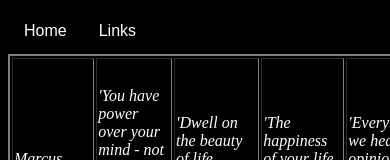
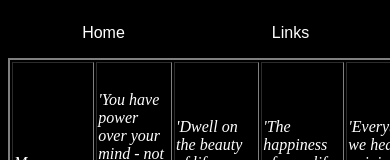
Before and after one commit to perile/stoicWebSite, a plain HTML site: page listOfAllQuotes.html in a window 390 px wide. Shown: the top 160 px of the page. Drawn offline with nearby package versions, Linux system fonts and the light colour scheme.

Commit message:
Add files via upload

```diff
--- a/aboutMe.css
+++ b/aboutMe.css
@@ -80,3 +80,33 @@ h3, a, .navbar{
 a{
   color: white;
 }
+
+@media(max-width: 640px){
+
+  /*RELATIVE TO NAVBAR*/
+  .navbar{
+    display: grid;
+    grid-template-columns: 1fr 1fr;
+    grid-template-rows: 1fr;
+    width: 100%;
+    height: 12.5%;
+    border: solid black 2px;
+  }
+
+  .dropdown .dropbtn {
+    font-size: 16px;
+    border: none;
+    outline: none;
+    color: white;
+    padding: 14px 16px;
+    background-color: inherit;
+    font-family: inherit;
+    margin: 0;
+    width: 100%;
+  }
+  /*RELATIVE TO NAVBAR*/
+
+  h1{
+    text-align: center;
+  }
+}
--- a/listOfAllQuotes.css
+++ b/listOfAllQuotes.css
@@ -71,3 +71,35 @@ td, th, tr{
 td{
   font-style: italic;
 }
+
+.tabelAuthQuo{
+  width: 100%;
+  height: 80%;
+}
+
+@media(max-width: 640px){
+
+  /*RELATIVE TO NAVBAR*/
+  .navbar{
+    display: grid;
+    grid-template-columns: 1fr 1fr;
+    grid-template-rows: 1fr;
+    width: 100%;
+    height: 12.5%;
+    border: solid black 2px;
+  }
+
+  .dropdown .dropbtn {
+    font-size: 16px;
+    border: none;
+    outline: none;
+    color: white;
+    padding: 14px 16px;
+    background-color: inherit;
+    font-family: inherit;
+    margin: 0;
+    width: 100%;
+  }
+  /*RELATIVE TO NAVBAR*/
+
+}
--- a/listOfAllQuotes.html
+++ b/listOfAllQuotes.html
@@ -23,8 +23,10 @@
     </div>
   </div>
 
-  <!--Quotes will appear on this page through javascript-->
 
+  <div class="tabelAuthQuo">
+    <!--Quotes will appear on this div through javascript, the results have been a bit janky, but in the future, I'll solve it, it's the only page that isn't optimized for smartphone screens-->
+  </div>
   <!--Javascript links-->
   <script src="https://ajax.googleapis.com/ajax/libs/jquery/3.7.0/jquery.min.js"></script>
   <script src="listOfAllQuotes.js"></script>
--- a/listOfAllQuotes.js
+++ b/listOfAllQuotes.js
@@ -25,7 +25,7 @@ $(document).ready(function () {
         tabela.append(linha);
     }
 
-    $("body").append(tabela)
+    $(".tabelAuthQuo").append(tabela)
 
 
 });
--- a/listOfAuthors.css
+++ b/listOfAuthors.css
@@ -98,3 +98,29 @@ tr:nth-child(even) {
   .dropdown:hover .dropdown-content {
     display: block;
   }
+
+  @media(max-width: 640px){
+
+    /*RELATIVE TO NAVBAR*/
+    .navbar{
+      display: grid;
+      grid-template-columns: 1fr 1fr;
+      grid-template-rows: 1fr;
+      width: 100%;
+      height: 12.5%;
+      border: solid black 2px;
+    }
+
+    .dropdown .dropbtn {
+      font-size: 16px;
+      border: none;
+      outline: none;
+      color: white;
+      padding: 14px 16px;
+      background-color: inherit;
+      font-family: inherit;
+      margin: 0;
+      width: 100%;
+    }
+    /*RELATIVE TO NAVBAR*/
+  }
--- a/whatstoicCSS.css
+++ b/whatstoicCSS.css
@@ -74,3 +74,32 @@ p{
   .dropdown:hover .dropdown-content {
     display: block;
   }
+
+  @media(max-width: 640px){
+  /*RELATIVE TO NAVBAR*/
+  .navbar{
+    display: grid;
+    grid-template-columns: 1fr 1fr;
+    grid-template-rows: 1fr;
+    width: 100%;
+    height: 12.5%;
+    border: solid black 2px;
+  }
+
+  .dropdown .dropbtn {
+    font-size: 16px;
+    border: none;
+    outline: none;
+    color: white;
+    padding: 14px 16px;
+    background-color: inherit;
+    font-family: inherit;
+    margin: 0;
+    width: 100%;
+  }
+  /*RELATIVE TO NAVBAR*/
+
+  h1{
+    text-align: center;
+  }
+  }
```
